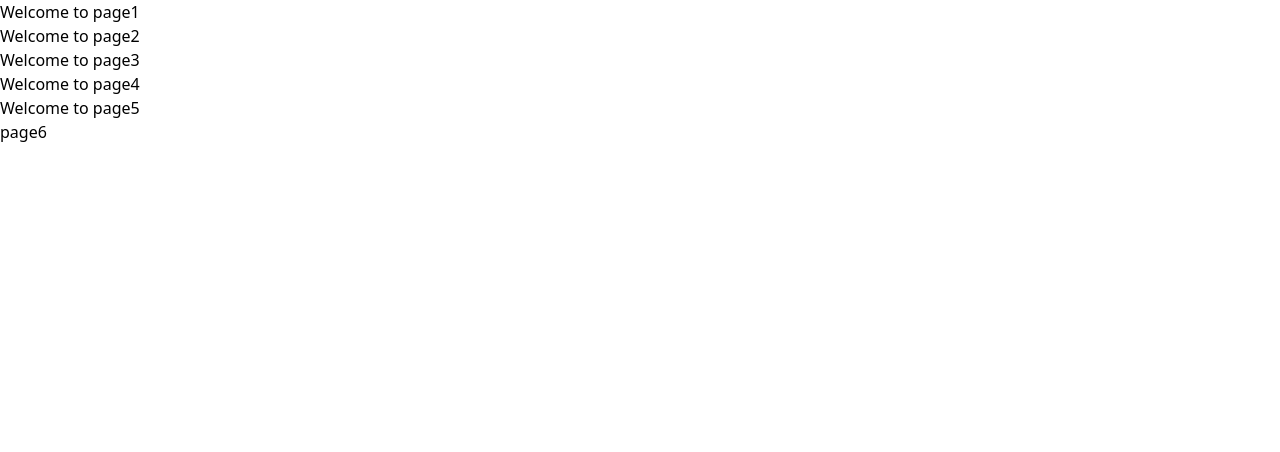
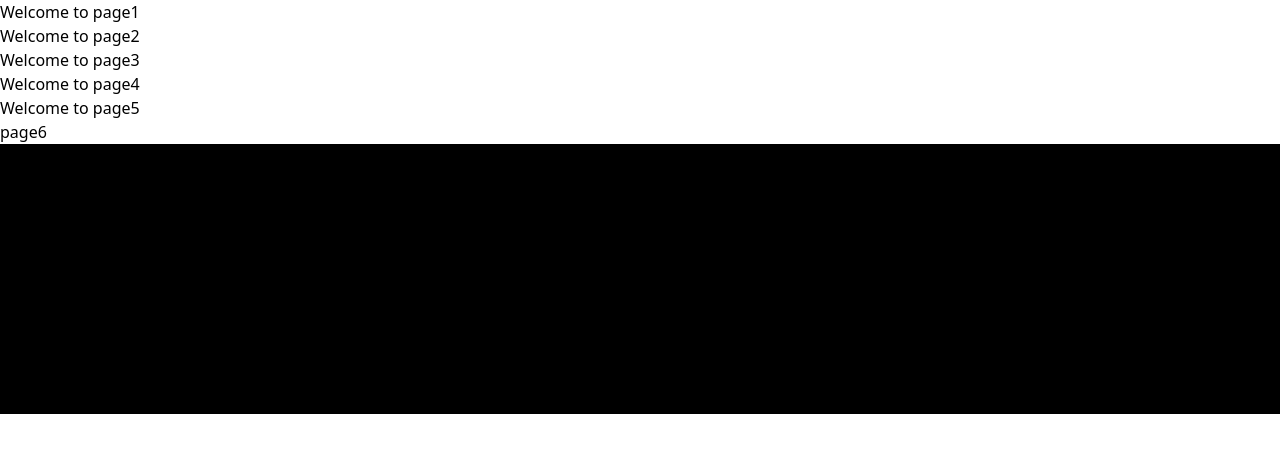
Before and after one commit to BestTTTA/web-tttft, a Next.js app: page / in a window 1280 px wide. Shown: the top 452 px of the page. Built offline with nearby package versions, Linux system fonts and the light colour scheme.

Commit message:
add footer components

```diff
--- /dev/null
+++ b/src/app/components/Footter/Footter.tsx
@@ -0,0 +1,12 @@
+import { FC } from "react";
+
+
+const Footter: FC = () => {
+    return (
+        <div className="h-[270px] w-full bg-black">
+
+        </div>
+    )
+}
+
+export default Footter;
--- a/src/app/layout.tsx
+++ b/src/app/layout.tsx
@@ -1,6 +1,7 @@
 import type { Metadata } from "next";
 import localFont from "next/font/local";
 import "./globals.css";
+import Footter from "./components/Footter/Footter";
 
 const geistSans = localFont({
   src: "./fonts/GeistVF.woff",
@@ -33,7 +34,9 @@ export default function RootLayout({
       >
         {children}
       </body>
-      <footer> {/* Footer Content */} </footer>
+      <footer>
+        <Footter />
+      </footer>
     </html>
   );
 }
```
